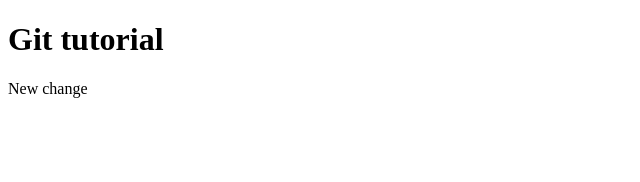
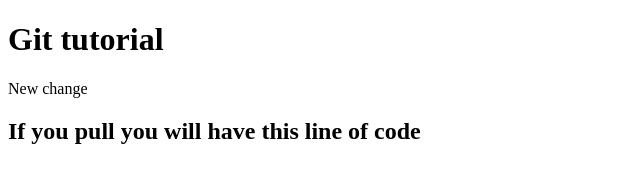
Before and after one commit to Osorachukwu/miranda, a plain HTML site: page index.html in a window 1280 px wide. Shown: the whole page, without its empty margins (0-640 px from the left). Drawn offline with Linux system fonts and the light colour scheme.

Commit message:
pull example

```diff
--- a/index.html
+++ b/index.html
@@ -8,5 +8,6 @@
 <body>
     <h1>Git tutorial</h1>
     <p>New change</p>
+    <h2>If you pull you will have this line of code</h2>
 </body>
 </html>
```
